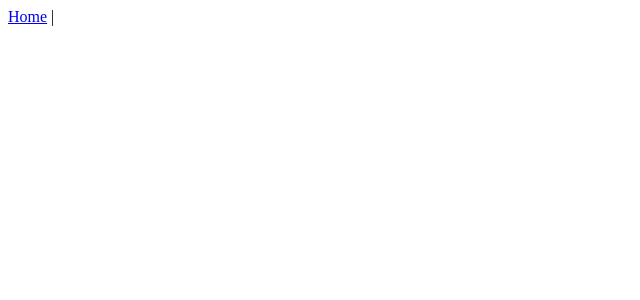
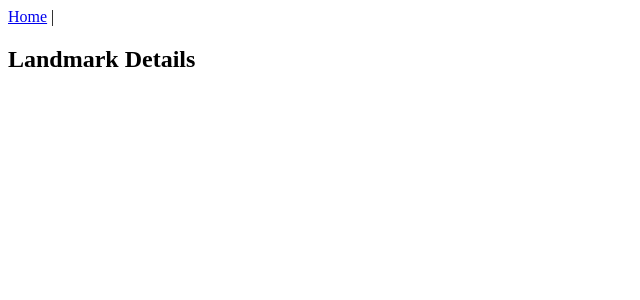
Before and after one commit to avpelino1/CIty-Tours, a Vue app in the folder vue/: page /landmark/details in a window 1280 px wide. Shown: the top 300 px of the page, without its empty margins (0-640 px from the left). Built offline with nearby package versions, Linux system fonts and the light colour scheme.

Commit message:
landmark vue page

```diff
--- /dev/null
+++ b/vue/src/components/IndividualLandmark.vue
@@ -0,0 +1,24 @@
+<template>
+
+</template>
+
+<script>
+import landmarkService from '../services/LandmarkService.js';
+
+export default {
+    name: 'individual-landmark',
+
+    data() {
+
+    },
+
+    methods() {
+
+    }
+
+}
+</script>
+
+<style>
+
+</style>
--- a/vue/src/router/index.js
+++ b/vue/src/router/index.js
@@ -7,6 +7,7 @@ import Logout from '../views/Logout.vue'
 import Register from '../views/Register.vue'
 import Itinerary from '../views/Itinerary.vue'
 import Landmark from '../views/Landmark.vue'
+import LandmarkDetails from '../views/LandmarkDetails.vue'
 
 Vue.use(Router)
 
@@ -70,6 +71,14 @@ const router = new Router({
       meta: {
         requiresAuth: false
       }
+    },
+    {
+    path: "/landmark/details",
+    name: "landmark-details",
+    component: LandmarkDetails,
+    meta: {
+      requiresAuth: false
+    }
     }
   ]
 })
--- /dev/null
+++ b/vue/src/views/LandmarkDetails.vue
@@ -0,0 +1,24 @@
+<template>
+<div>
+<h2> Landmark Details </h2>
+
+<individual-landmark/>
+
+</div>
+
+</template>
+
+<script>
+import IndividualLandmark from "@/components/IndividualLandmark";
+
+export default {
+    components: {
+        IndividualLandmark
+    }
+
+};
+</script>
+
+<style>
+
+</style>
```
